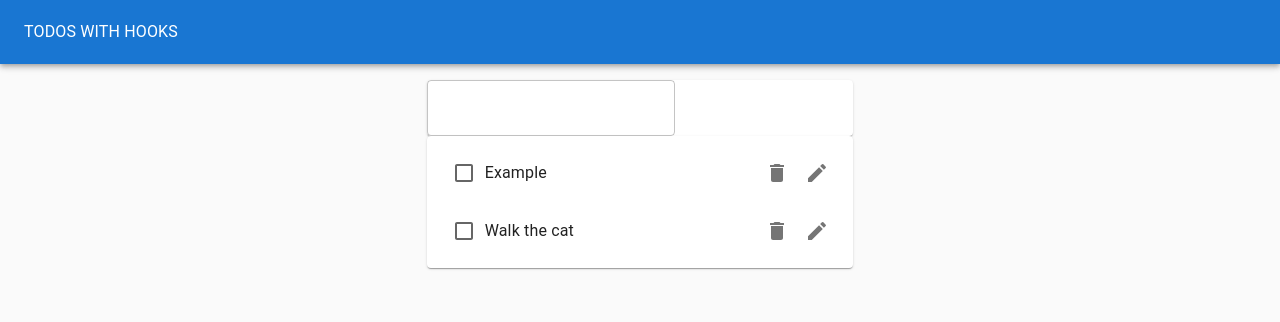
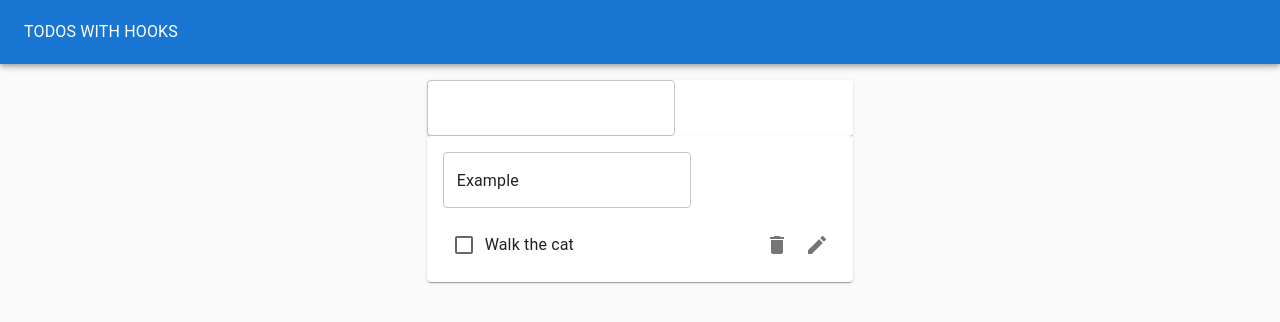
Before and after one commit to DavidML89/React-Udemy, a React (Create React App) app in the folder 26-hooks-app/todo-app-hooks/: page / in a window 1280 px wide. Both pictures are taken after a click on the button 817 px from the left and 173 px from the top of the page. Shown: the top 322 px of the page. Built offline with nearby package versions, Linux system fonts and the light colour scheme.

Commit message:
Edit feature added

```diff
--- /dev/null
+++ b/26-hooks-app/todo-app-hooks/src/EditToggleForm.js
@@ -0,0 +1,17 @@
+import React from "react";
+import useInputState from "./hooks/useInputState"
+import TextField from "@mui/material/TextField";
+
+export default function EditToggleForm({ id, task, toggleEditForm, editTodo }) {
+  const [value, handleChange, reset] = useInputState(task);
+  return (
+    <form onSubmit={e => {
+      e.preventDefault();
+      editTodo(id, value);
+      reset();
+      toggleEditForm();
+    }}>
+      <TextField value={value} onChange={handleChange}/>
+    </form>
+  )
+};
--- a/26-hooks-app/todo-app-hooks/src/TodoApp.js
+++ b/26-hooks-app/todo-app-hooks/src/TodoApp.js
@@ -27,6 +27,12 @@ function TodoApp() {
     );
     setTodos(updatedTodos);
   };
+  const editTodo = (todoId, newTask) => {
+    const updatedTodo = todos.map(todo =>
+      todo.id === todoId ? { ...todo, task: newTask} : todo
+      );
+    setTodos(updatedTodo);
+  };
   return (
     <Paper
       style={{
@@ -45,7 +51,12 @@ function TodoApp() {
       <Grid container justifyContent="center" style={{ marginTop: "1rem" }}>
         <Grid item xs={11} md={8} lg={4}>
           <TodoForm addTodo={addTodo} />
-          <TodoList todos={todos} removeTodo={removeTodo} toggleTodo={toggleTodo}/>
+          <TodoList
+            todos={todos}
+            removeTodo={removeTodo}
+            toggleTodo={toggleTodo}
+            editTodo={editTodo}
+            />
         </Grid>
       </Grid>
     </Paper>
--- a/26-hooks-app/todo-app-hooks/src/TodoItem.js
+++ b/26-hooks-app/todo-app-hooks/src/TodoItem.js
@@ -1,10 +1,23 @@
+import React from "react";
+import EditToggleForm from "./EditToggleForm";
+import useToggleState from "./hooks/useToggleState"
 import { Checkbox, ListItem, ListItemText, IconButton, ListItemSecondaryAction } from "@mui/material";
 import DeleteIcon from '@mui/icons-material/Delete';
 import EditIcon from '@mui/icons-material/Edit';
-import React from "react";
-export default function TodoItem({ id, task, completed, removeTodo, toggleTodo }) {
+
+export default function TodoItem({ id, task, completed, removeTodo, toggleTodo, editTodo }) {
+  const [isEditing, toggleEditing] = useToggleState(false);
   return (
     <ListItem>
+      {isEditing ? (
+        <EditToggleForm
+          id={id}
+          task={task}
+          toggleEditForm={toggleEditing}
+          editTodo={editTodo}
+        />
+      ) : (
+        <>
           <Checkbox checked={completed} onClick={() => toggleTodo(id)} />
           <ListItemText>
             {task}
@@ -13,10 +26,13 @@ export default function TodoItem({ id, task, completed, removeTodo, toggleTodo }
             <IconButton aria-label="delete" onClick={() => removeTodo(id)}>
               <DeleteIcon />
             </IconButton>
-        <IconButton aria-label="edit">
+            <IconButton aria-label="edit" onClick={toggleEditing}>
               <EditIcon />
             </IconButton>
           </ListItemSecondaryAction>
+        </>
+      )
+    }
     </ListItem>
   );
 };
--- a/26-hooks-app/todo-app-hooks/src/TodoList.js
+++ b/26-hooks-app/todo-app-hooks/src/TodoList.js
@@ -4,7 +4,7 @@ import Paper from "@mui/material/Paper";
 import List from "@mui/material/List";
 import Divider from "@mui/material/Divider";
 
-export default function TodoList({ todos, removeTodo, toggleTodo }) {
+export default function TodoList({ todos, removeTodo, toggleTodo, editTodo }) {
   return (
     <Paper>
       <List>
@@ -16,6 +16,7 @@ export default function TodoList({ todos, removeTodo, toggleTodo }) {
             key={todo.id}
             removeTodo={removeTodo}
             toggleTodo={toggleTodo}
+            editTodo={editTodo}
           />
         ))}
       </List>
--- /dev/null
+++ b/26-hooks-app/todo-app-hooks/src/hooks/useToggleState.js
@@ -0,0 +1,11 @@
+import { useState } from "react";
+
+function useToggle(initialVal = false) {
+  const [state, setState] = useState(initialVal);
+  const toggle = () => {
+    setState(!state);
+ }
+ return [state, toggle];
+};
+
+export default useToggle;
```
Lines whose indentation alone changed are shown as unchanged.
